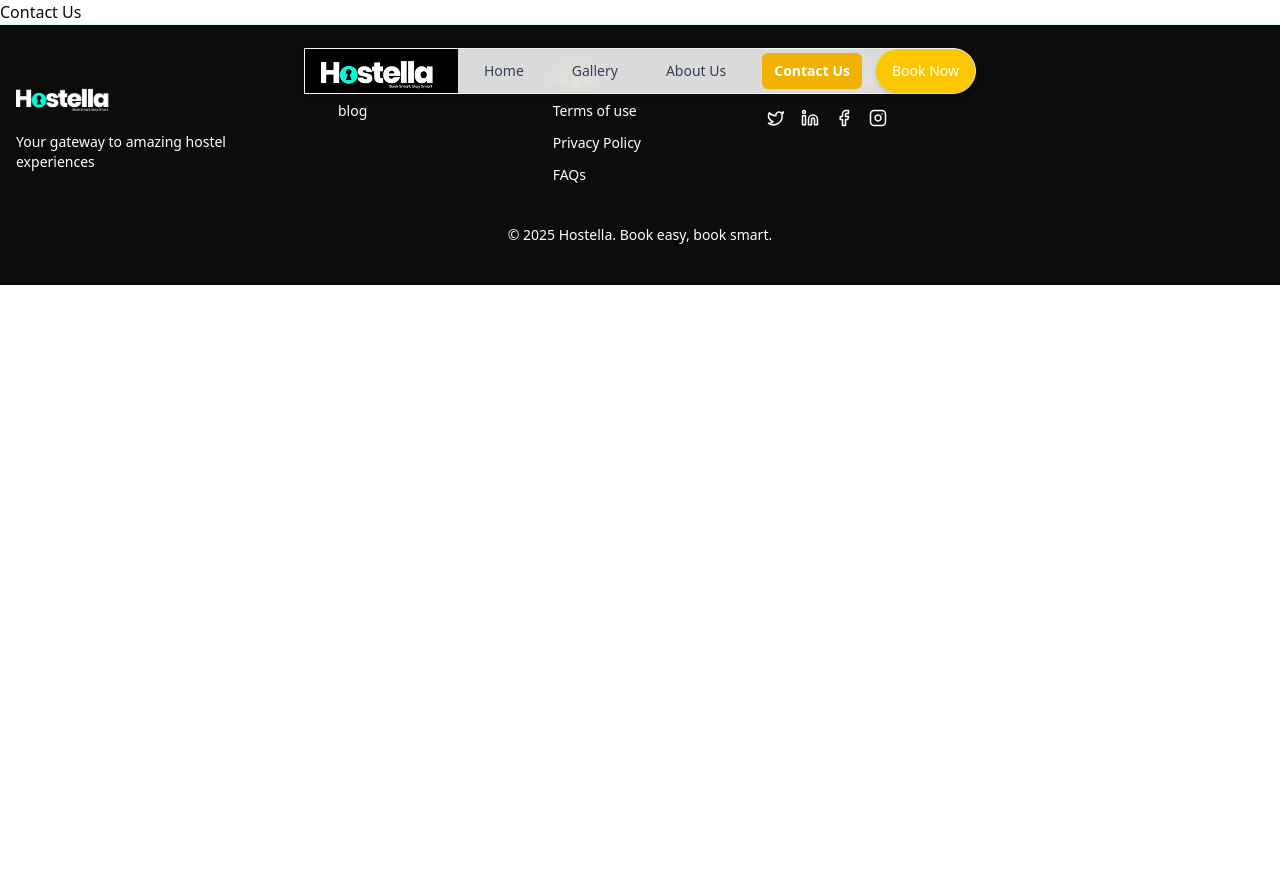
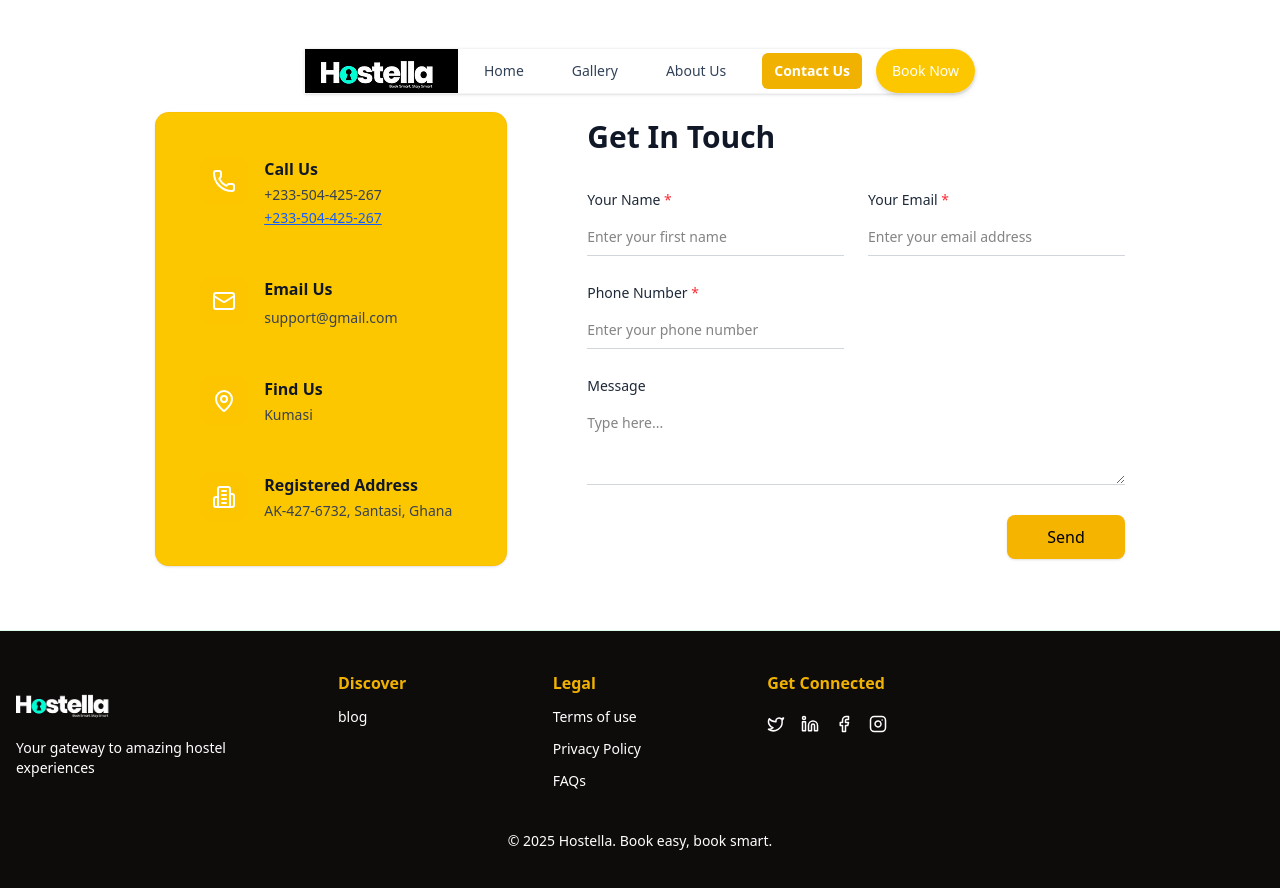
Before and after one commit to Umbrelabs-Projects/Hostella-stu, a Next.js app: page /contact-us in a window 1280 px wide. Shown: the top 888 px of the page. Before the commit the page ends 800 px from the top, so only its background shows below. Built offline with nearby package versions, Linux system fonts and the light colour scheme.

Commit message:
did base design for contact us page

```diff
--- /dev/null
+++ b/src/app/(client)/contact-us/_components/ContactFormSection.tsx
@@ -0,0 +1,103 @@
+"use client";
+
+import { useState } from "react";
+
+const ContactFormSection = () => {
+  const [formData, setFormData] = useState({
+    name: "",
+    email: "",
+    phone: "",
+    message: "",
+  });
+
+  const handleChange = (e: React.ChangeEvent<HTMLInputElement | HTMLTextAreaElement>) => {
+    setFormData({ ...formData, [e.target.name]: e.target.value });
+  };
+
+  const handleSubmit = (e: React.FormEvent) => {
+    e.preventDefault();
+    console.log("Form submitted:", formData);
+  };
+
+  return (
+    <div className="w-full md:w-1/2">
+      <h2 className="text-3xl font-semibold text-gray-900 mb-8">
+        Get In Touch
+      </h2>
+
+      <form
+        onSubmit={handleSubmit}
+        className="grid grid-cols-1 md:grid-cols-2 gap-6"
+      >
+        {/* Name */}
+        <div>
+          <label className="text-sm font-medium text-gray-800">
+            Your Name <span className="text-red-500">*</span>
+          </label>
+          <input
+            name="name"
+            type="text"
+            placeholder="Enter your first name"
+            value={formData.name}
+            onChange={handleChange}
+            className="w-full mt-2 border-b border-gray-300 focus:border-[#F4B400] outline-none py-2 text-sm transition-colors"
+          />
+        </div>
+
+        {/* Email */}
+        <div>
+          <label className="text-sm font-medium text-gray-800">
+            Your Email <span className="text-red-500">*</span>
+          </label>
+          <input
+            name="email"
+            type="email"
+            placeholder="Enter your email address"
+            value={formData.email}
+            onChange={handleChange}
+            className="w-full mt-2 border-b border-gray-300 focus:border-[#F4B400] outline-none py-2 text-sm transition-colors"
+          />
+        </div>
+
+        {/* Phone */}
+        <div>
+          <label className="text-sm font-medium text-gray-800">
+            Phone Number <span className="text-red-500">*</span>
+          </label>
+          <input
+            name="phone"
+            type="tel"
+            placeholder="Enter your phone number"
+            value={formData.phone}
+            onChange={handleChange}
+            className="w-full mt-2 border-b border-gray-300 focus:border-[#F4B400] outline-none py-2 text-sm transition-colors"
+          />
+        </div>
+
+        {/* Message */}
+        <div className="md:col-span-2">
+          <label className="text-sm font-medium text-gray-800">Message</label>
+          <textarea
+            name="message"
+            placeholder="Type here..."
+            value={formData.message}
+            onChange={handleChange}
+            className="w-full mt-2 border-b border-gray-300 focus:border-[#F4B400] outline-none py-2 text-sm min-h-[80px] transition-colors"
+          />
+        </div>
+
+        {/* Button */}
+        <div className="md:col-span-2 flex justify-end">
+          <button
+            type="submit"
+            className="bg-[#F4B400] cursor-pointer hover:bg-[#dba600] text-black font-medium py-2.5 px-10 rounded-md shadow-sm transition-all"
+          >
+            Send
+          </button>
+        </div>
+      </form>
+    </div>
+  );
+};
+
+export default ContactFormSection;
--- /dev/null
+++ b/src/app/(client)/contact-us/_components/ContactInfoCard.tsx
@@ -0,0 +1,68 @@
+import { Phone, Mail, MapPin, Building2 } from "lucide-react";
+
+const contactDetails = [
+  {
+    icon: <Phone className="w-6 h-6 text-white" />,
+    title: "Call Us",
+    content: (
+      <>
+        <p className="text-gray-700 text-sm">+233-504-425-267</p>
+        <a
+          href="tel:+233504425267"
+          className="text-blue-600 hover:text-blue-700 text-sm underline"
+        >
+          +233-504-425-267
+        </a>
+      </>
+    ),
+  },
+  {
+    icon: <Mail className="w-6 h-6 text-white" />,
+    title: "Email Us",
+    content: (
+      <a
+        href="mailto:support@gmail.com"
+        className="text-gray-700 text-sm hover:text-gray-900"
+      >
+        support@gmail.com
+      </a>
+    ),
+  },
+  {
+    icon: <MapPin className="w-6 h-6 text-white" />,
+    title: "Find Us",
+    content: <p className="text-gray-700 text-sm">Kumasi</p>,
+  },
+  {
+    icon: <Building2 className="w-6 h-6 text-white" />,
+    title: "Registered Address",
+    content: (
+      <p className="text-gray-700 text-sm">
+        AK-427-6732, Santasi, Ghana
+      </p>
+    ),
+  },
+];
+
+const ContactInfoCard = () => {
+  return (
+    <div className="bg-yellow-400 p-6 md:p-8 rounded-xl shadow-sm w-full md:w-[22rem] space-y-6 border border-[#F4B400]/30">
+      {contactDetails.map((item, i) => (
+        <div
+          key={i}
+          className="flex items-start space-x-4 p-3 rounded-lg hover:bg-[#F5D98B]/30 transition-colors duration-200"
+        >
+          <div className="bg-[#F4B400]/10 p-3 rounded-lg flex items-center justify-center">
+            {item.icon}
+          </div>
+          <div>
+            <h4 className="font-semibold text-gray-900">{item.title}</h4>
+            <div className="mt-1">{item.content}</div>
+          </div>
+        </div>
+      ))}
+    </div>
+  );
+};
+
+export default ContactInfoCard;
--- a/src/app/(client)/contact-us/page.tsx
+++ b/src/app/(client)/contact-us/page.tsx
@@ -1,5 +1,13 @@
-import React from "react";
+import ContactFormSection from "./_components/ContactFormSection";
+import ContactInfoCard from "./_components/ContactInfoCard";
 
-export default function ContactUs() {
-  return <div>Contact Us</div>;
-}
+const ContactUs = () => {
+  return (
+    <section className="flex flex-col md:flex-row justify-center mt-12 items-start md:items-center gap-12 md:gap-20 py-16 px-6 md:px-[8%] bg-white">
+      <ContactInfoCard />
+      <ContactFormSection />
+    </section>
+  );
+};
+
+export default ContactUs;
```
